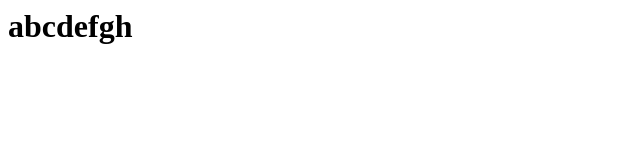
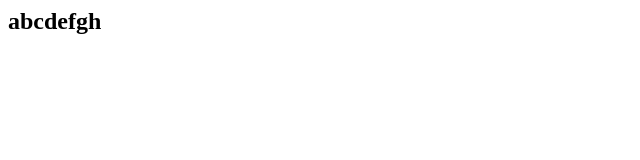
Before and after one commit to TejuPraveen/Test, a plain HTML site: page TestIng/index.html in a window 1280 px wide. Shown: the whole page, without its empty margins (0-640 px from the left). Drawn offline with Linux system fonts and the light colour scheme.

Commit message:
Modifiedcode in new branch 003

```diff
--- a/TestIng/index.html
+++ b/TestIng/index.html
@@ -1 +1 @@
-<h1>abcdefgh</h1>
+<h2>abcdefgh</h2>
```
